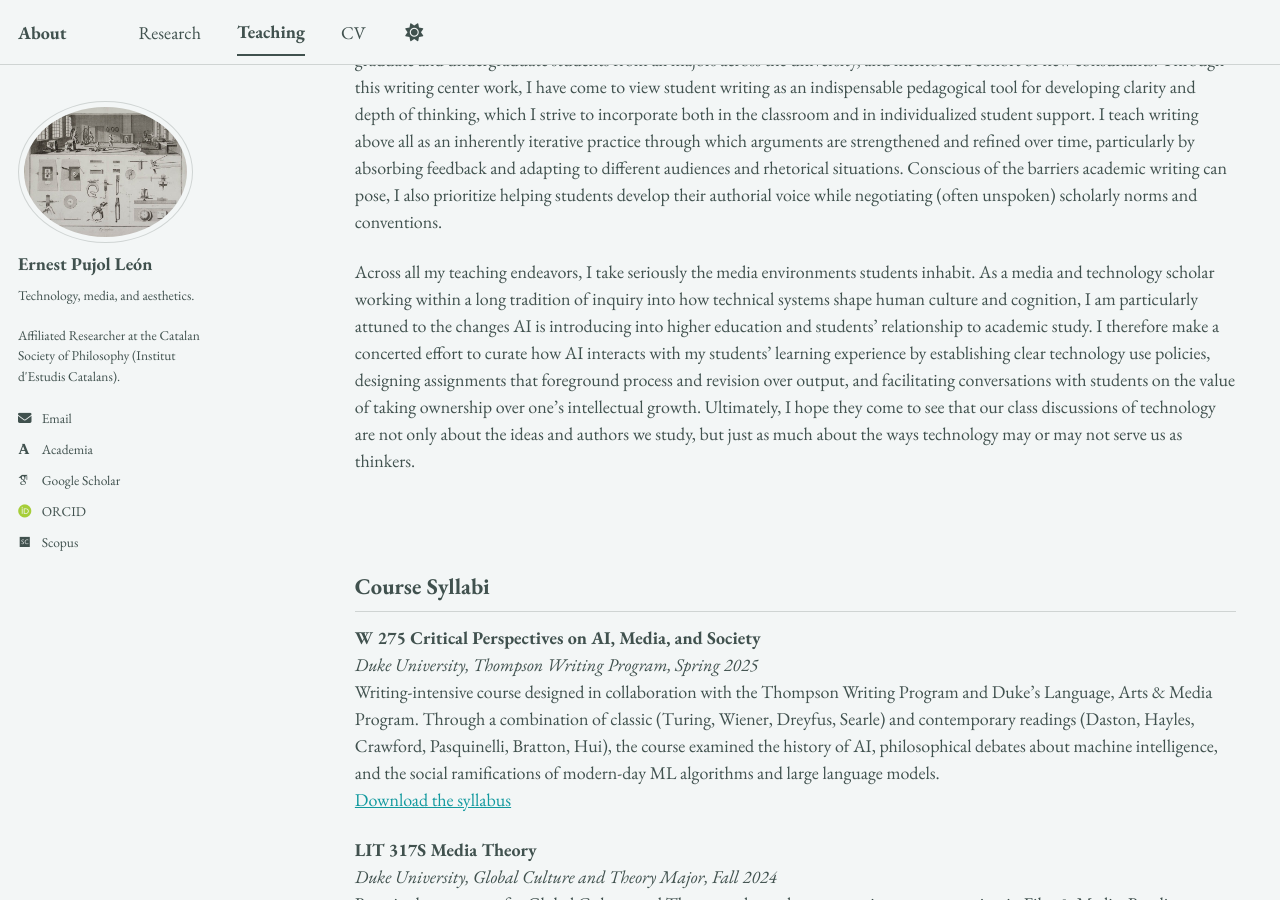
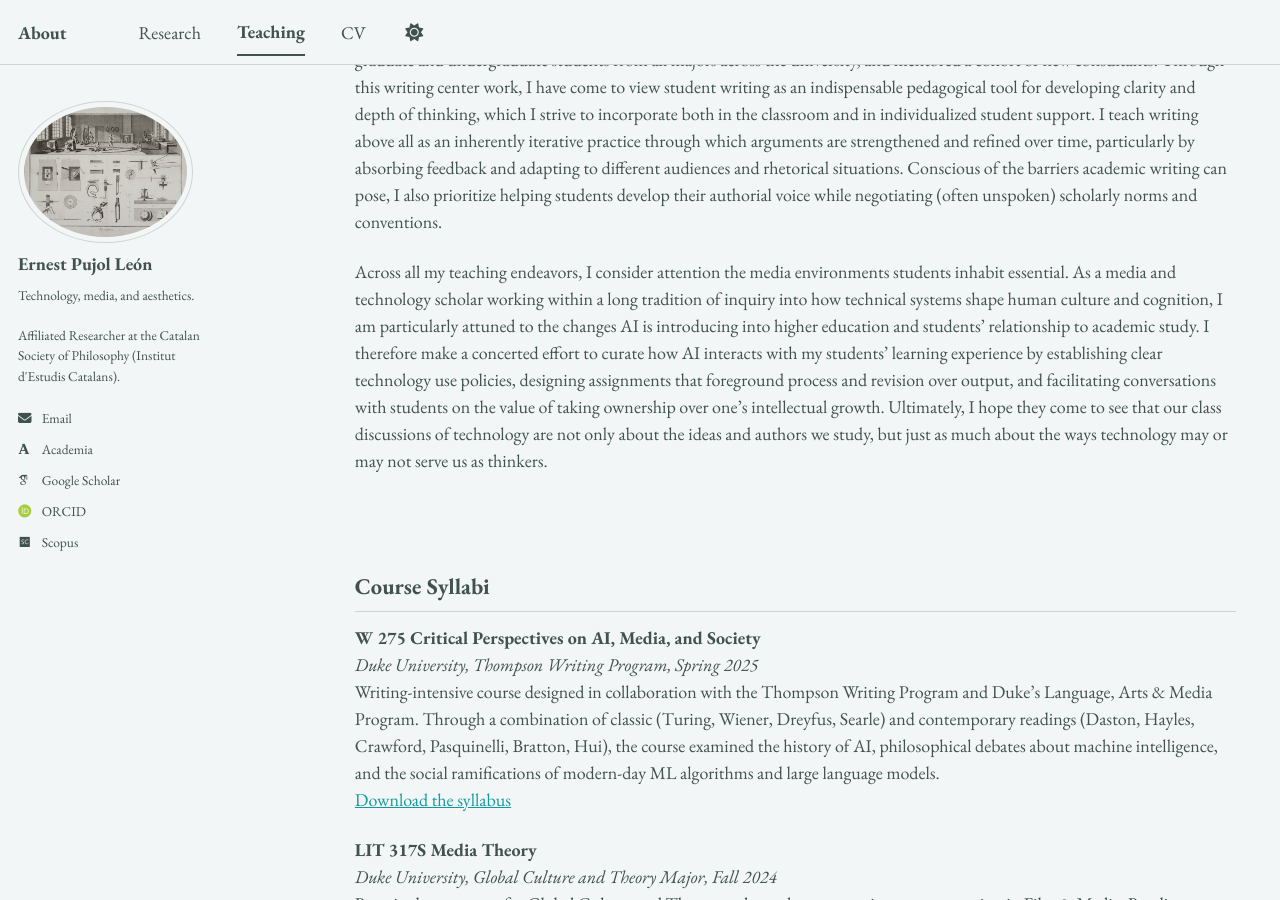
Before and after one commit to epujol90/epujol90.github.io, a Jekyll site: the page built from _pages/teaching.md, in a window 1280 px wide and 900 px high, scrolled down 548 px. Built offline with Jekyll 4.4.1, drawn with Linux system fonts in a browser that asks for light colours; some web fonts are replaced; a script bundle is joined from its source files by our own code; library files that are not in the unit come from our copies.

Commit message:
Update teaching.md

```diff
--- a/_pages/teaching.md
+++ b/_pages/teaching.md
@@ -11,7 +11,7 @@ My teaching experience includes both classroom instruction and writing center pr
 
 Beyond traditional coursework, my teaching is deeply indebted to my writing center experience. During my last two years at Duke, I worked as a writing consultant at the Thompson Writing Studio, where I led over 300 one-on-one consultations with graduate and undergraduate students from all majors across the university, and mentored a cohort of new consultants. Through this writing center work, I have come to view student writing as an indispensable pedagogical tool for developing clarity and depth of thinking, which I strive to incorporate both in the classroom and in individualized student support. I teach writing above all as an inherently iterative practice through which arguments are strengthened and refined over time, particularly by absorbing feedback and adapting to different audiences and rhetorical situations. Conscious of the barriers academic writing can pose, I also prioritize helping students develop their authorial voice while negotiating (often unspoken) scholarly norms and conventions.
 
-Across all my teaching endeavors, I take seriously the media environments students inhabit. As a media and technology scholar working within a long tradition of inquiry into how technical systems shape human culture and cognition, I am particularly attuned to the changes AI is introducing into higher education and students’ relationship to academic study. I therefore make a concerted effort to curate how AI interacts with my students’ learning experience by establishing clear technology use policies, designing assignments that foreground process and revision over output, and facilitating conversations with students on the value of taking ownership over one’s intellectual growth. Ultimately, I hope they come to see that our class discussions of technology are not only about the ideas and authors we study, but just as much about the ways technology may or may not serve us as thinkers.
+Across all my teaching endeavors, I consider attention the media environments students inhabit essential. As a media and technology scholar working within a long tradition of inquiry into how technical systems shape human culture and cognition, I am particularly attuned to the changes AI is introducing into higher education and students’ relationship to academic study. I therefore make a concerted effort to curate how AI interacts with my students’ learning experience by establishing clear technology use policies, designing assignments that foreground process and revision over output, and facilitating conversations with students on the value of taking ownership over one’s intellectual growth. Ultimately, I hope they come to see that our class discussions of technology are not only about the ideas and authors we study, but just as much about the ways technology may or may not serve us as thinkers.
 <br>
 <br>
 <br>
```
